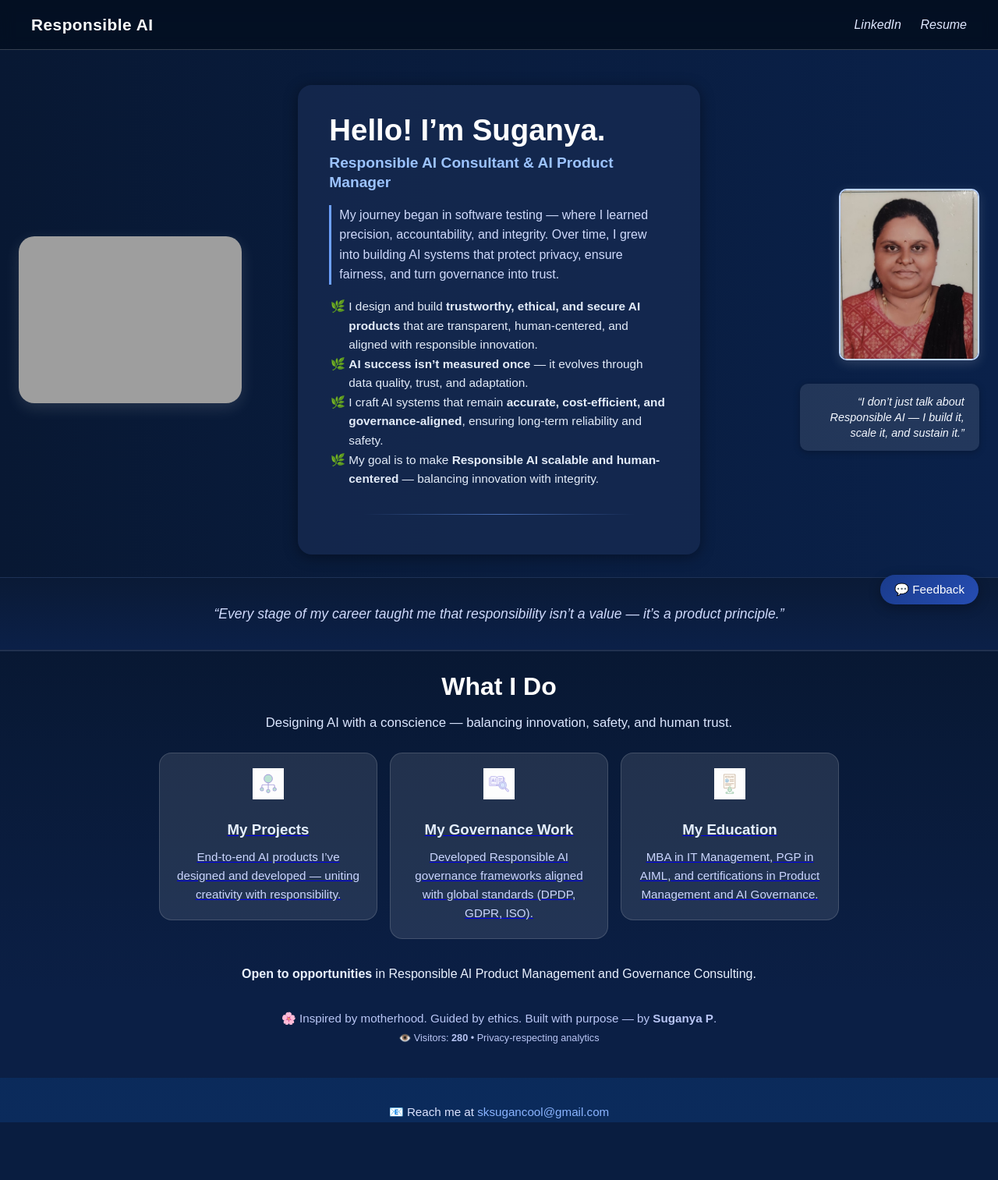
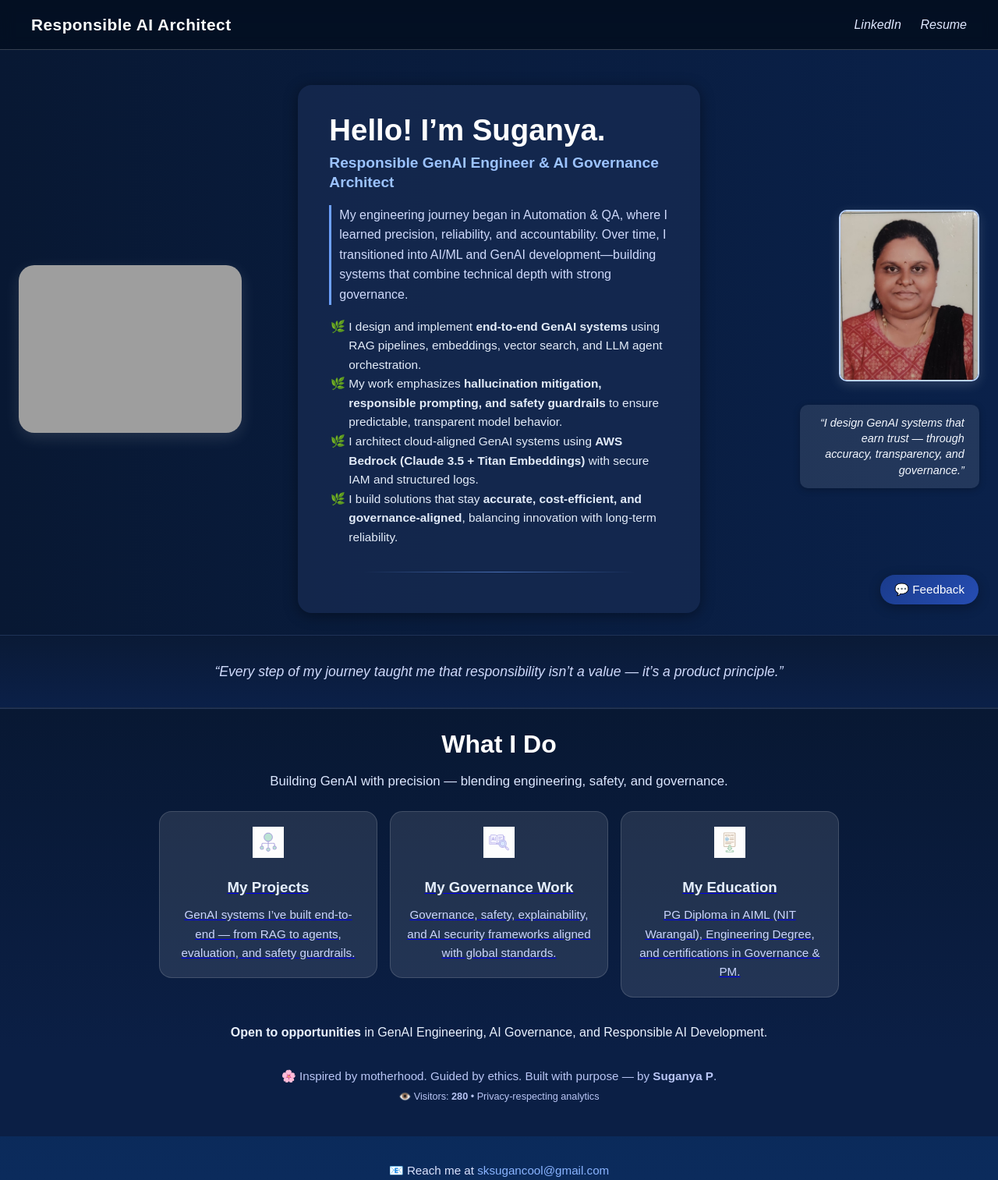
Before and after one commit to suganyaGaurav/Product-Manager-Portfolio, a Flask app: page / in a window 1280 px wide. Shown: the whole page at 78% size. Before the commit the page ends 1439 px from the top, so only its background shows below. Run offline with Flask 3, Linux system fonts and the light colour scheme; grey boxes are pictures that could not be loaded.

Commit message:
Update index.html

```diff
--- a/templates/index.html
+++ b/templates/index.html
@@ -1,5 +1,5 @@
 <!-- ==========================================================
-🌸 Suganya P | Responsible AI Product Manager Portfolio
+🌸 Suganya P | Responsible GenAI Engineer & AI Governance Architect
 Story-Driven Edition • Ethical Design & Narrative Flow
 ========================================================== -->
 <!DOCTYPE html>
@@ -7,7 +7,7 @@ Story-Driven Edition • Ethical Design & Narrative Flow
 <head>
   <meta charset="UTF-8" />
   <meta name="viewport" content="width=device-width, initial-scale=1.0" />
-  <title>Suganya P | Responsible AI Product Manager</title>
+  <title>Suganya P | Responsible GenAI Engineer & AI Governance Architect</title>
   <link rel="stylesheet" href="{{ url_for('static', filename='css/style.css') }}">
 </head>
 
@@ -17,7 +17,7 @@ Story-Driven Edition • Ethical Design & Narrative Flow
        🔹 HEADER / TOP NAVIGATION BAR
   =========================================================== -->
   <header class="top-bar">
-    <div class="welcome-text"><b>Responsible AI</b></div>
+    <div class="welcome-text"><b>Responsible AI Architect</b></div>
     <div class="nav-links">
       <a href="https://www.linkedin.com" class="link"><i>LinkedIn</i></a>
       <a href="{{ url_for('view_resume') }}" target="_blank" class="link"><i>Resume</i></a>
@@ -34,7 +34,7 @@ Story-Driven Edition • Ethical Design & Narrative Flow
       <div class="hero-left">
         <img
           src="{{ url_for('static', filename='images/suganya_Responsible_PM.png') }}"
-          alt="Responsible AI Product Manager"
+          alt="Responsible GenAI Engineer"
           class="hero-image-left"
         />
       </div>
@@ -44,20 +44,20 @@ Story-Driven Edition • Ethical Design & Narrative Flow
         <div class="hero-card">
           <div class="hero-text">
             <h1>Hello! I’m Suganya.</h1>
-            <h2>Responsible AI Consultant & AI Product Manager</h2>
+            <h2>Responsible GenAI Engineer & AI Governance Architect</h2>
 
             <!-- 🌿 STORY INTRO PARAGRAPH -->
             <p class="intro-line">
-              My journey began in software testing — where I learned precision, accountability,
-              and integrity. Over time, I grew into building AI systems that protect privacy,
-              ensure fairness, and turn governance into trust.
+              My engineering journey began in Automation & QA, where I learned precision,
+              reliability, and accountability. Over time, I transitioned into AI/ML and
+              GenAI development—building systems that combine technical depth with strong governance.
             </p>
 
             <ul>
-              <li>I design and build <b>trustworthy, ethical, and secure AI products</b> that are transparent, human-centered, and aligned with responsible innovation.</li>
-              <li><b>AI success isn’t measured once</b> — it evolves through data quality, trust, and adaptation.</li>
-              <li>I craft AI systems that remain <b>accurate, cost-efficient, and governance-aligned</b>, ensuring long-term reliability and safety.</li>
-              <li>My goal is to make <b>Responsible AI scalable and human-centered</b> — balancing innovation with integrity.</li>
+              <li>I design and implement <b>end-to-end GenAI systems</b> using RAG pipelines, embeddings, vector search, and LLM agent orchestration.</li>
+              <li>My work emphasizes <b>hallucination mitigation, responsible prompting, and safety guardrails</b> to ensure predictable, transparent model behavior.</li>
+              <li>I architect cloud-aligned GenAI systems using <b>AWS Bedrock (Claude 3.5 + Titan Embeddings)</b> with secure IAM and structured logs.</li>
+              <li>I build solutions that stay <b>accurate, cost-efficient, and governance-aligned</b>, balancing innovation with long-term reliability.</li>
             </ul>
 
             <div class="section-divider"></div>
@@ -71,7 +71,7 @@ Story-Driven Edition • Ethical Design & Narrative Flow
           <img src="{{ url_for('static', filename='images/profile.jpg') }}" alt="Suganya Profile" />
         </div>
         <div class="quote-box">
-          <p>“I don’t just talk about Responsible AI — I build it, scale it, and sustain it.”</p>
+          <p>“I design GenAI systems that earn trust — through accuracy, transparency, and governance.”</p>
         </div>
       </div>
 
@@ -79,19 +79,19 @@ Story-Driven Edition • Ethical Design & Narrative Flow
   </section>
 
   <!-- ==========================================================
-  🌿 TRANSITION LINE – Subtle Bridge Between Hero & Next Section
+  🌿 TRANSITION LINE
   =========================================================== -->
   <section class="transition-quote">
-    <p>“Every stage of my career taught me that responsibility isn’t a value — it’s a product principle.”</p>
+    <p>“Every step of my journey taught me that responsibility isn’t a value — it’s a product principle.”</p>
   </section>
 
   <!-- ==========================================================
-  💼 WHAT I DO SECTION – Overview of Roles
+  💼 WHAT I DO SECTION
   =========================================================== -->
   <section id="what-i-do" class="section">
     <h2 class="section-title">What I Do</h2>
     <p class="section-subtitle">
-      Designing AI with a conscience — balancing innovation, safety, and human trust.
+      Building GenAI with precision — blending engineering, safety, and governance.
     </p>
 
     <div class="cards-container">
@@ -101,7 +101,7 @@ Story-Driven Edition • Ethical Design & Narrative Flow
         <div class="info-card">
           <img src="{{ url_for('static', filename='icons/projects.png') }}" alt="Projects Icon" class="card-icon">
           <h3>My Projects</h3>
-          <p>End-to-end AI products I’ve designed and developed — uniting creativity with responsibility.</p>
+          <p>GenAI systems I’ve built end-to-end — from RAG to agents, evaluation, and safety guardrails.</p>
         </div>
       </a>
 
@@ -110,7 +110,7 @@ Story-Driven Edition • Ethical Design & Narrative Flow
         <div class="info-card">
           <img src="{{ url_for('static', filename='icons/governance.png') }}" alt="Governance Icon" class="card-icon">
           <h3>My Governance Work</h3>
-          <p>Developed Responsible AI governance frameworks aligned with global standards (DPDP, GDPR, ISO).</p>
+          <p>Governance, safety, explainability, and AI security frameworks aligned with global standards.</p>
         </div>
       </a>
 
@@ -119,14 +119,14 @@ Story-Driven Edition • Ethical Design & Narrative Flow
         <div class="info-card">
           <img src="{{ url_for('static', filename='icons/resume.png') }}" alt="Education Icon" class="card-icon">
           <h3>My Education</h3>
-          <p>MBA in IT Management, PGP in AIML, and certifications in Product Management and AI Governance.</p>
+          <p>PG Diploma in AIML (NIT Warangal), Engineering Degree, and certifications in Governance & PM.</p>
         </div>
       </a>
     </div>
 
     <!-- 🌸 COLLABORATION NOTE -->
     <div class="collaboration-note">
-      <p><strong>Open to opportunities</strong> in Responsible AI Product Management and Governance Consulting.</p>
+      <p><strong>Open to opportunities</strong> in GenAI Engineering, AI Governance, and Responsible AI Development.</p>
     </div>
 
     <!-- 🌸 SIGNATURE FOOTER -->
@@ -139,7 +139,7 @@ Story-Driven Edition • Ethical Design & Narrative Flow
   </section>
 
   <!-- ==========================================================
-  🌿 FOOTER SECTION – Feedback Widget + Email Contact
+  🌿 FOOTER + FEEDBACK WIDGET
   =========================================================== -->
   <footer>
     <div class="footer-container">
@@ -180,7 +180,6 @@ Story-Driven Edition • Ethical Design & Narrative Flow
   🧠 SCRIPT – FEEDBACK TOGGLE
   =========================================================== -->
   <script>
-    // 🌸 Handle feedback widget open/close
     const feedbackToggle = document.getElementById("feedbackToggle");
     const feedbackFormContainer = document.getElementById("feedbackFormContainer");
     const closeFeedback = document.getElementById("closeFeedback");
```
